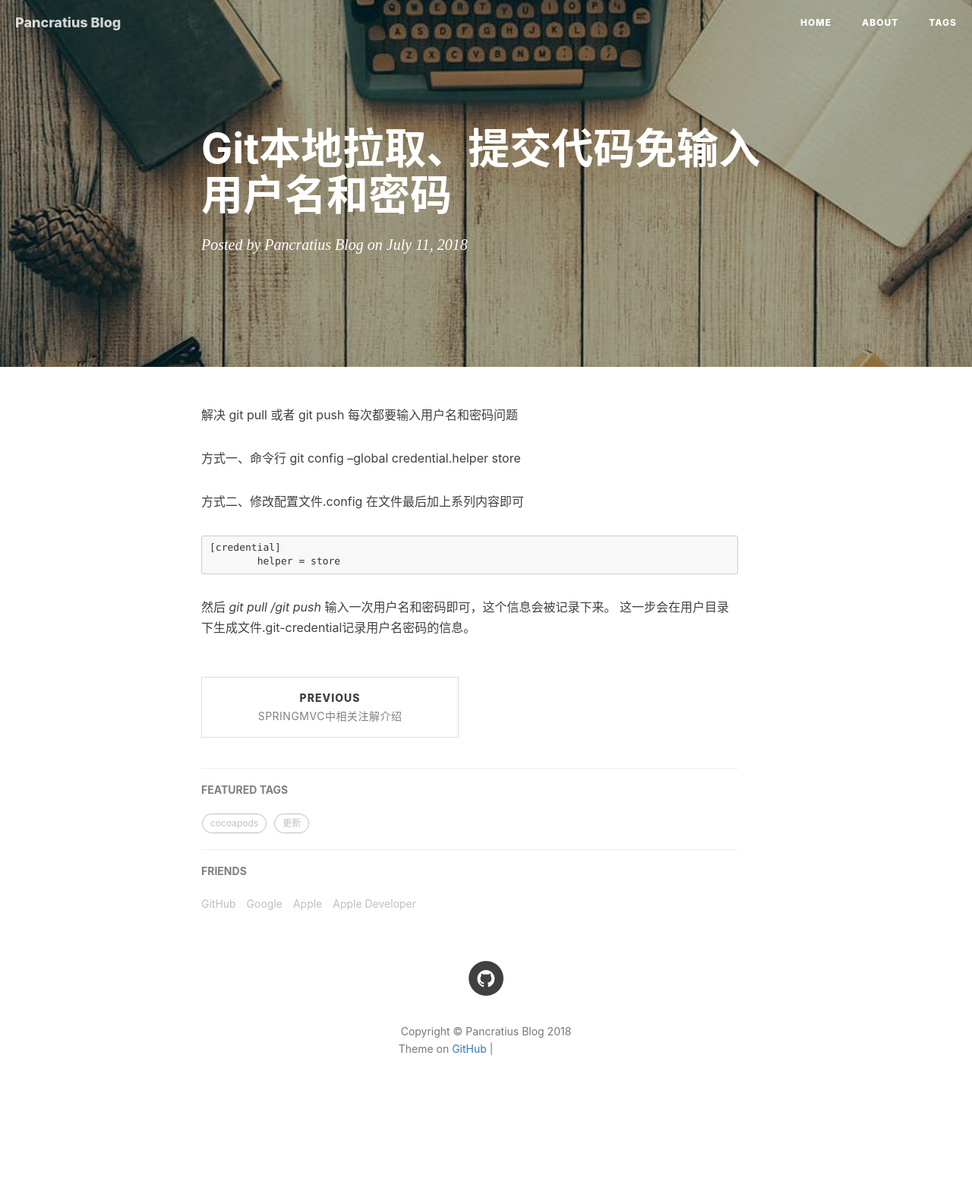
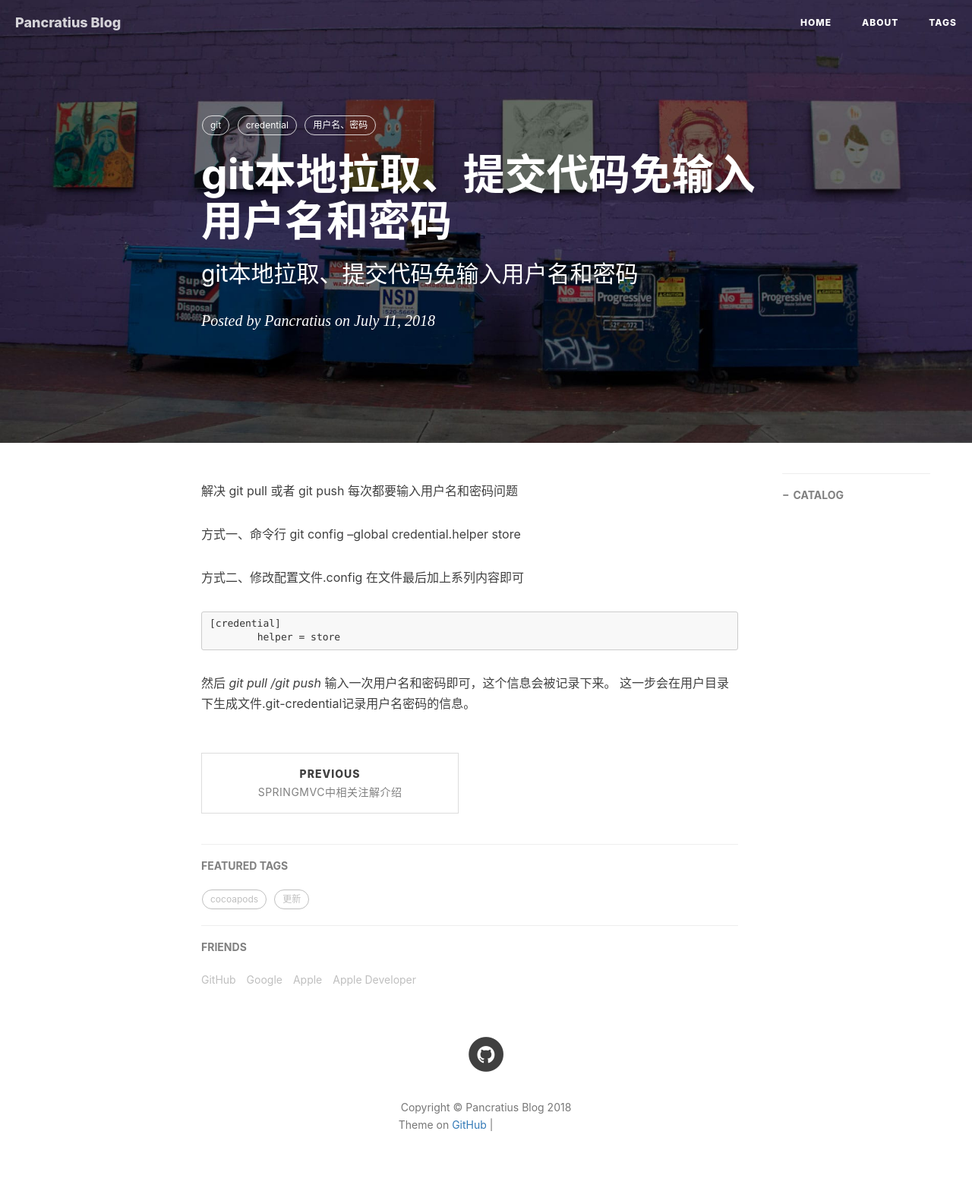
Before and after one commit to Pancratius/pancratius.github.io, a Jekyll site: the page built from _posts/2018-07-11-git本地拉取、提交代码免输入用户名和密码.md, in a window 1280 px wide. Shown: the whole page at 76% size. Built offline with Jekyll 4.4.1, drawn with Linux system fonts in a browser that asks for light colours; nearby versions of some CDN libraries; our own code applies the rules of GitHub Pages for plain Markdown files; comment, search, counter and statistics services are not loaded; before the commit the page ends 1485 px from its top, so only the background shows below that; grey boxes are pictures that could not be loaded.

Commit message:
Update 2018-07-11-git本地拉取、提交代码免输入用户名和密码.md

```diff
--- a/_posts/2018-07-11-git本地拉取、提交代码免输入用户名和密码.md
+++ b/_posts/2018-07-11-git本地拉取、提交代码免输入用户名和密码.md
@@ -1,3 +1,18 @@
+---
+layout:     post
+title:      git本地拉取、提交代码免输入用户名和密码
+subtitle:   git本地拉取、提交代码免输入用户名和密码
+date:       2018-07-11
+author:     Pancratius
+header-img: img/home-bg-art.jpg
+catalog: true
+tags:
+    - git
+    - credential
+    - 用户名、密码
+---
+
+
 解决 git pull 或者 git push 每次都要输入用户名和密码问题
 
 方式一、命令行
```
